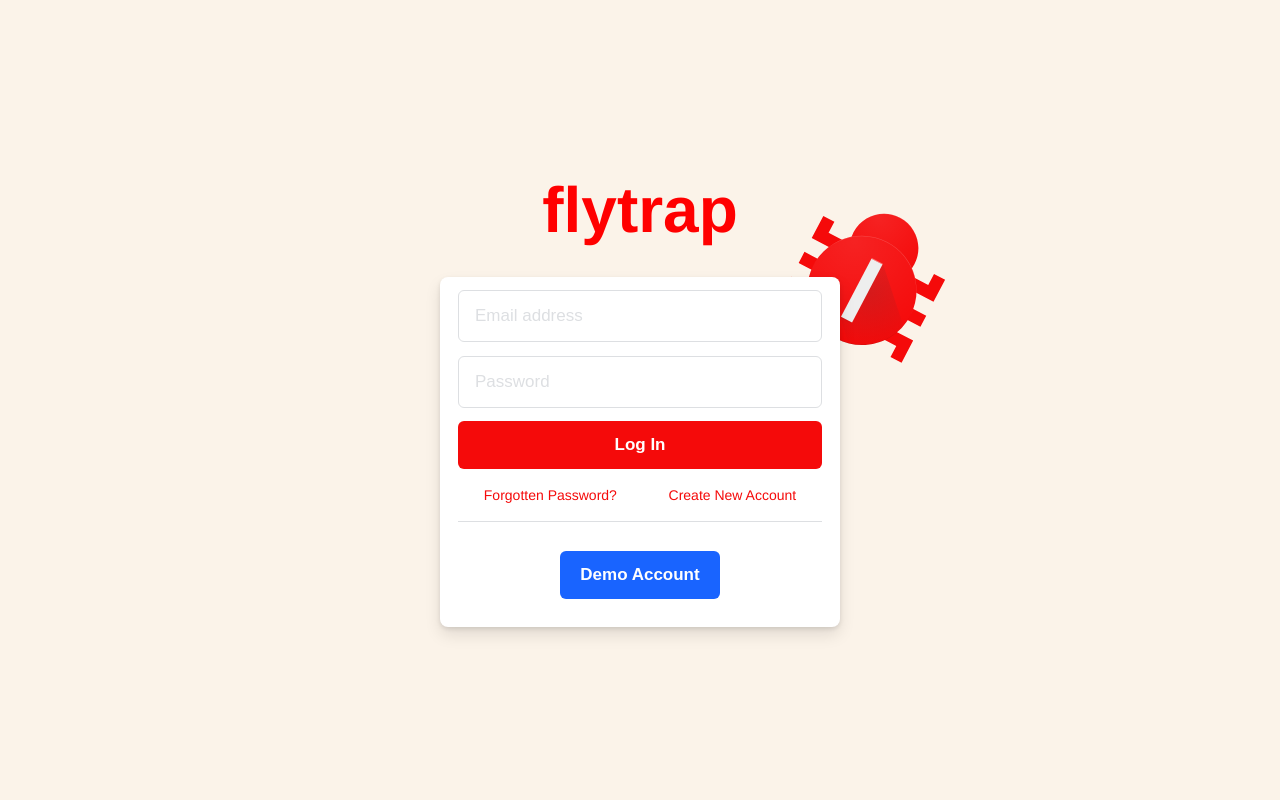
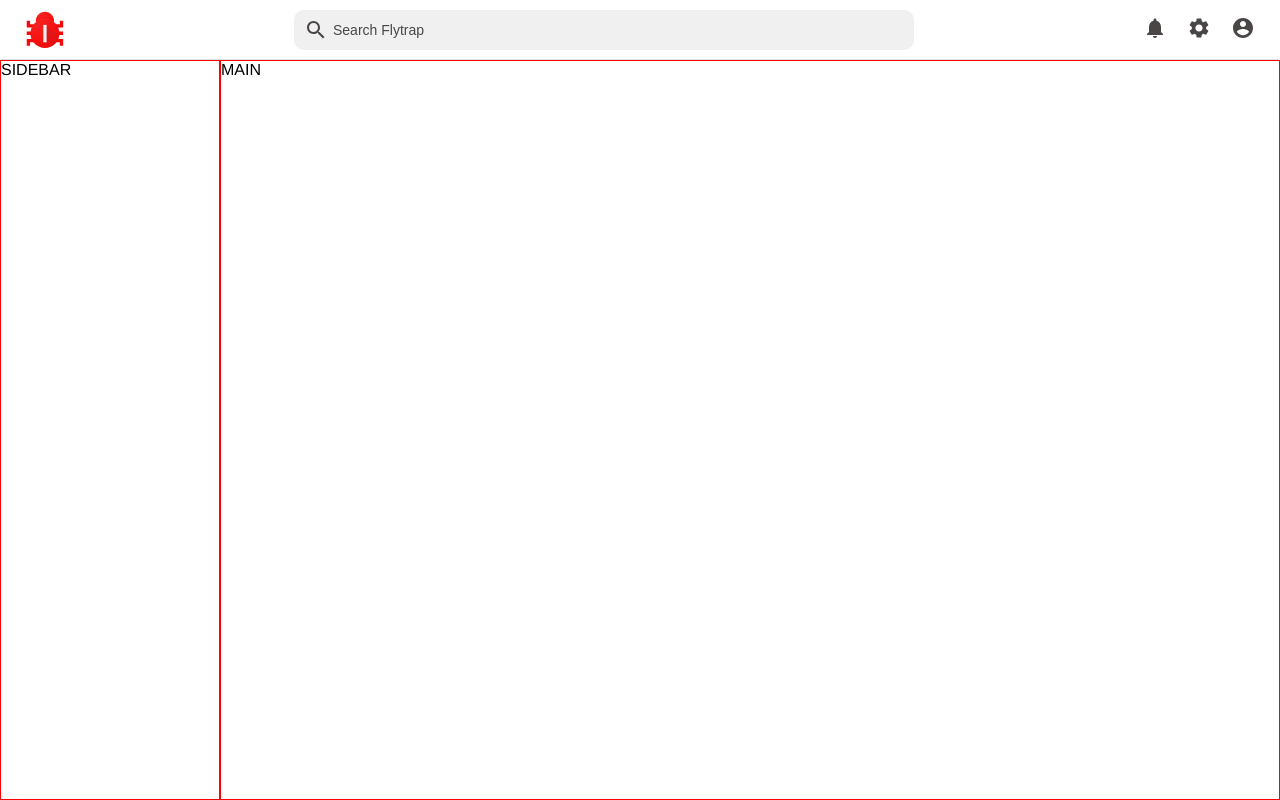
Before and after one commit to chingu-voyages/v29-bears-team-06, a React (Create React App) app in the folder client/: page / in a window 1280 px wide. Built offline with nearby package versions, Linux system fonts and the light colour scheme.

Commit message:
Implement layout and header

```diff
--- a/client/src/App.js
+++ b/client/src/App.js
@@ -13,7 +13,7 @@ const App = () => (
 
 const Container = styled.div`
   height: 100vh;
-  background: ${(props) => props.theme.background};
+  background: ${props => props.theme.background};
   display: flex;
   flex-direction: column;
   justify-content: center;
--- a/client/src/Card.js
+++ b/client/src/Card.js
@@ -1,5 +1,6 @@
 import React from 'react';
 import styled from 'styled-components';
+
 import { ReactComponent as BugLogo } from './assets/bug.svg';
 
 const Card = () => (
@@ -34,28 +35,29 @@ const StyledCard = styled.div`
 
 const Bug = styled(BugLogo)`
   position: absolute;
-  right: -130px;
-  top: -100px;
+  right: -105px;
+  top: -75px;
   z-index: -1;
+  transform: rotate(27deg);
 `;
 
 const Input = styled.input`
   height: 52px;
   width: 364px;
   padding: 14px 16px;
-  border: 1px solid ${(props) => props.theme.gray};
+  border: 1px solid ${props => props.theme.gray3};
   border-radius: 6px;
   font-size: 17px;
 
   &::placeholder {
-    color: ${(props) => props.theme.gray};
+    color: ${props => props.theme.gray};
     opacity: 1;
   }
 
   &:focus {
     outline: none;
-    border: 1px solid ${(props) => props.theme.primary};
-    box-shadow: 0 0 0 2px ${(props) => props.theme.background};
+    border: 1px solid ${props => props.theme.primary};
+    box-shadow: 0 0 0 2px ${props => props.theme.background};
   }
 `;
 
@@ -83,14 +85,14 @@ const Button = styled.button`
   }
 
   &.login {
-    background: ${(props) => props.theme.primary};
+    background: ${props => props.theme.primary};
   }
 
   &.demo {
     width: auto;
     padding: 0 20px;
     margin: 15px 0;
-    background: ${(props) => props.theme.secondary};
+    background: ${props => props.theme.secondary};
   }
 `;
 
@@ -105,7 +107,7 @@ const Wrapper = styled.div`
 const SmallLink = styled.a`
   font-size: 14px;
   font-weight: 500;
-  color: ${(props) => props.theme.primary};
+  color: ${props => props.theme.primary};
 
   &:hover {
     text-decoration: underline;
@@ -116,7 +118,7 @@ const SmallLink = styled.a`
 const Divider = styled.div`
   height: 0px;
   width: 364px;
-  border-bottom: 1px solid ${(props) => props.theme.gray};
+  border-bottom: 1px solid ${props => props.theme.gray3};
 `;
 
 export default Card;
--- /dev/null
+++ b/client/src/Dashboard.js
@@ -0,0 +1,33 @@
+import React from 'react';
+import styled from 'styled-components';
+
+import Header from './Header';
+import Sidebar from './Sidebar';
+import Main from './Main';
+
+const Dashboard = () => (
+  <VerticalContainer>
+    <Header />
+    <HorizontalContainer>
+      <Sidebar />
+      <Main />
+    </HorizontalContainer>
+  </VerticalContainer>
+);
+
+const VerticalContainer = styled.div`
+  height: 100vh;
+  display: flex;
+  flex-direction: column;
+`;
+
+const HorizontalContainer = styled.div`
+  flex-grow: 2;
+  display: flex;
+
+  > * {
+    border: 1px solid red;
+  }
+`;
+
+export default Dashboard;
--- /dev/null
+++ b/client/src/Header.js
@@ -0,0 +1,93 @@
+import React from 'react';
+import styled from 'styled-components';
+
+import {
+  Search as MagnifyingGlass,
+  Notifications,
+  Settings,
+  AccountCircle,
+} from '@material-ui/icons';
+import { ReactComponent as BugLogo } from './assets/bug.svg';
+
+const Header = () => (
+  <StyledHeader>
+    <Bug />
+    <Search />
+    <Options />
+  </StyledHeader>
+);
+
+const StyledHeader = styled.header`
+  height: 60px;
+  padding: 0 5px;
+  display: flex;
+  justify-content: space-between;
+  align-items: center;
+  border-bottom: 1px solid ${props => props.theme.gray3};
+`;
+
+const Bug = styled(BugLogo)`
+  height: 40px;
+  width: 40px;
+  margin-left: 20px;
+`;
+
+const Search = () => (
+  <SearchBar placeholder="Search Flytrap">
+    <MagnifyingGlass />
+    <Input placeholder="Search Flytrap" />
+  </SearchBar>
+);
+
+const SearchBar = styled.div`
+  height: 40px;
+  max-width: 620px;
+  padding: 5px 10px;
+  flex-grow: 2;
+  display: flex;
+  align-items: center;
+  background: ${props => props.theme.gray2};
+  border: none;
+  border-radius: 10px;
+
+  > svg {
+    // bad css
+    color: ${props => props.theme.gray1};
+  }
+`;
+
+const Input = styled.input`
+  height: 100%;
+  width: 100%;
+  padding: 0 5px;
+  border: none;
+  background: transparent;
+  color: ${props => props.theme.gray1};
+  font-size: 14px;
+
+  &::placeholder {
+    color: ${props => props.theme.gray1};
+    opacity: 1;
+  }
+
+  &:focus {
+    outline: none;
+  }
+`;
+
+const Options = () => (
+  <IconWrapper>
+    <Notifications />
+    <Settings />
+    <AccountCircle />
+  </IconWrapper>
+);
+
+const IconWrapper = styled.div`
+  > * {
+    color: ${props => props.theme.gray1};
+    margin-right: 20px;
+  }
+`;
+
+export default Header;
--- /dev/null
+++ b/client/src/Main.js
@@ -0,0 +1,13 @@
+import React from 'react';
+import styled from 'styled-components';
+
+const Main = () => {
+  return <Display>MAIN</Display>;
+};
+
+// Change name
+const Display = styled.main`
+  flex-grow: 2;
+`;
+
+export default Main;
--- /dev/null
+++ b/client/src/Sidebar.js
@@ -0,0 +1,11 @@
+import React from 'react';
+import styled from 'styled-components';
+
+const Sidebar = () => <Nav>SIDEBAR</Nav>;
+
+const Nav = styled.nav`
+  height: 100%;
+  width: 220px;
+`;
+
+export default Sidebar;
--- a/client/src/index.js
+++ b/client/src/index.js
@@ -2,15 +2,16 @@ import React from 'react';
 import ReactDOM from 'react-dom';
 import { createGlobalStyle, ThemeProvider } from 'styled-components';
 
-import App from './App';
+// import App from './App';
+import Dashboard from './Dashboard';
 
 const theme = {
   primary: '#F50A0A',
-  primaryDark: '#E60909',
   secondary: '#1964FF',
-  secondaryDark: '#3773EE',
   background: '#FBF3E9',
-  gray: '#DDDFE2',
+  gray1: '#4A4646',
+  gray2: 'hsla(0, 0%, 77%, 0.25)',
+  gray3: '#DDDFE2',
 };
 
 const GlobalStyle = createGlobalStyle`
@@ -19,16 +20,23 @@ const GlobalStyle = createGlobalStyle`
     padding: 0;
     box-sizing: border-box;
   }
+
   body {
     font-family: "Helvetica Neue", Arial, Helvetica, sans-serif;
   }
+
+  .material-icons {
+    color: blue !important;
+  }
+
 `;
 
 ReactDOM.render(
   <React.StrictMode>
     <ThemeProvider theme={theme}>
       <GlobalStyle />
-      <App />
+      {/* <App /> */}
+      <Dashboard />
     </ThemeProvider>
   </React.StrictMode>,
   document.getElementById('root'),
```
Also changed, not shown: client/src/assets/bug.svg.
